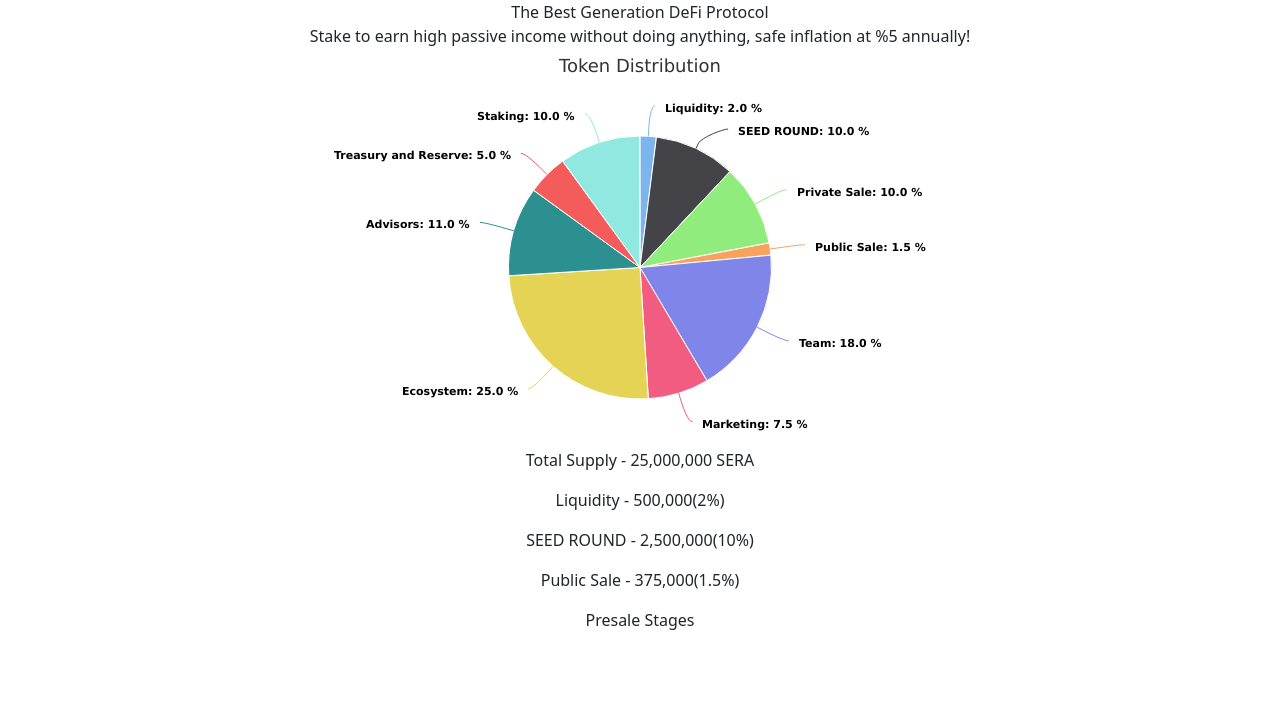
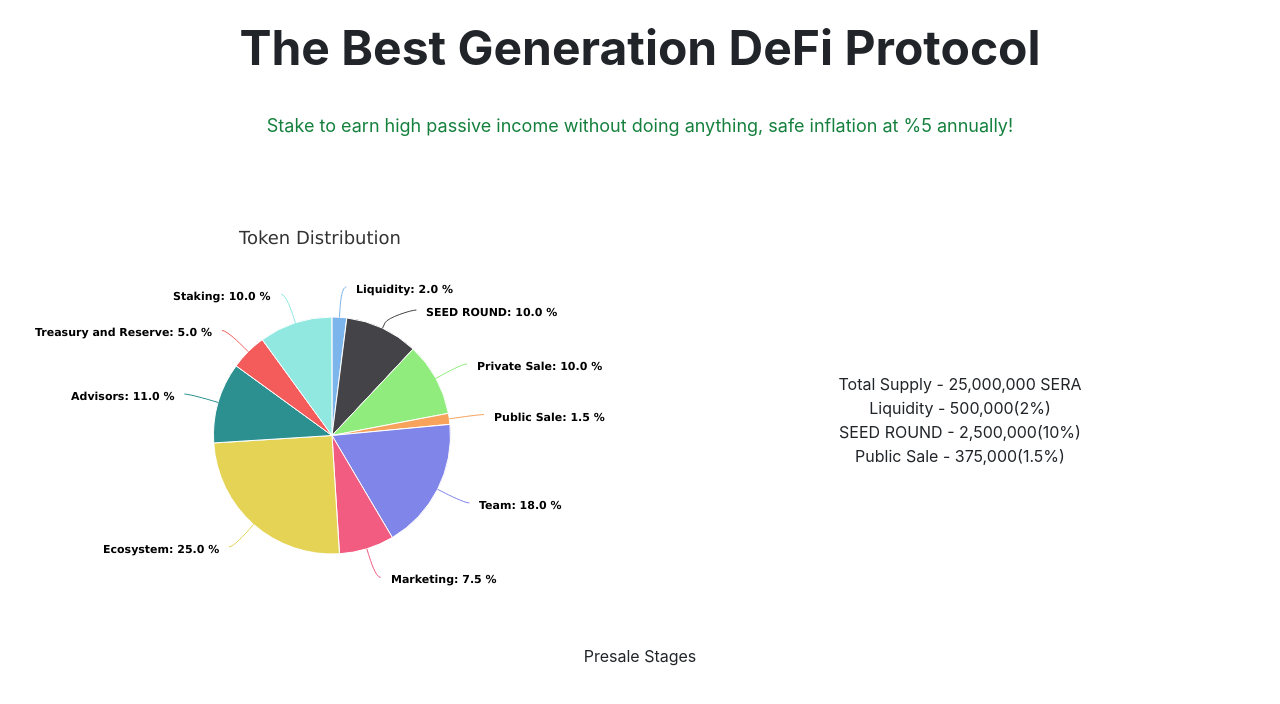
Before and after one commit to suparilabs/token-vesting, a Next.js app: page /tokensale in a window 1280 px wide. Shown: the top 704 px of the page. Built offline with nearby package versions, Linux system fonts and the light colour scheme.

Commit message:
feat(tokensale): add token distribution

```diff
--- a/pages/_app.tsx
+++ b/pages/_app.tsx
@@ -1,6 +1,6 @@
-import '../styles/globals.css';
 import 'bootstrap/dist/css/bootstrap.min.css';
 import type { AppProps } from 'next/app'
+import "../styles/globals.css";
 
 function MyApp({ Component, pageProps }: AppProps) {
   return <Component {...pageProps} />
--- a/pages/tokensale.tsx
+++ b/pages/tokensale.tsx
@@ -93,23 +93,23 @@ const options: Highcharts.Options = {
 function TokenSale() {
   return (
     <div>
-      <div className="text-center">
-        <div className="text-2xl font-bold">The Best Generation DeFi Protocol</div>
-        <div className="text-green">
+      <div className="text-center pt-6">
+        <div className="text-5xl pb-10 font-bold">The Best Generation DeFi Protocol</div>
+        <div className="text-lg text-green-700 pb-20">
           Stake to earn high passive income without doing anything, safe inflation at %5 annually!
         </div>
-        <div className="md:flex">
-          <div>
+        <div className="grid grid-flow-row-dense grid-cols-2 place-items-center grid-rows-1">
+          <div className="col-span-1">
             <HighchartsReact highcharts={Highcharts} options={options} />
           </div>
-          <div>
+          <div className="col-span-1">
             <p>Total Supply - 25,000,000 SERA</p>
             <p>Liquidity - 500,000(2%)</p>
             <p>SEED ROUND - 2,500,000(10%)</p>
             <p>Public Sale - 375,000(1.5%)</p>
           </div>
         </div>
-        <div>
+        <div className="pt-6">
             Presale Stages
         </div>
       </div>
--- a/styles/globals.css
+++ b/styles/globals.css
@@ -1,5 +1,8 @@
-html,
-body {
+@tailwind base;
+@tailwind components;
+@tailwind utilities;
+
+html,body {
   padding: 0;
   margin: 0;
   font-family: -apple-system, BlinkMacSystemFont, Segoe UI, Roboto, Oxygen,
--- a/tailwind.config.js
+++ b/tailwind.config.js
@@ -1,5 +1,5 @@
 module.exports = {
-  content: ["./pages/tokensale.tsx}"],
+  content: ["./pages/**/*.{js,ts,jsx,tsx}", "./components/**/*.{js,ts,jsx,tsx}"],
   theme: {
     extend: {},
   },
```
